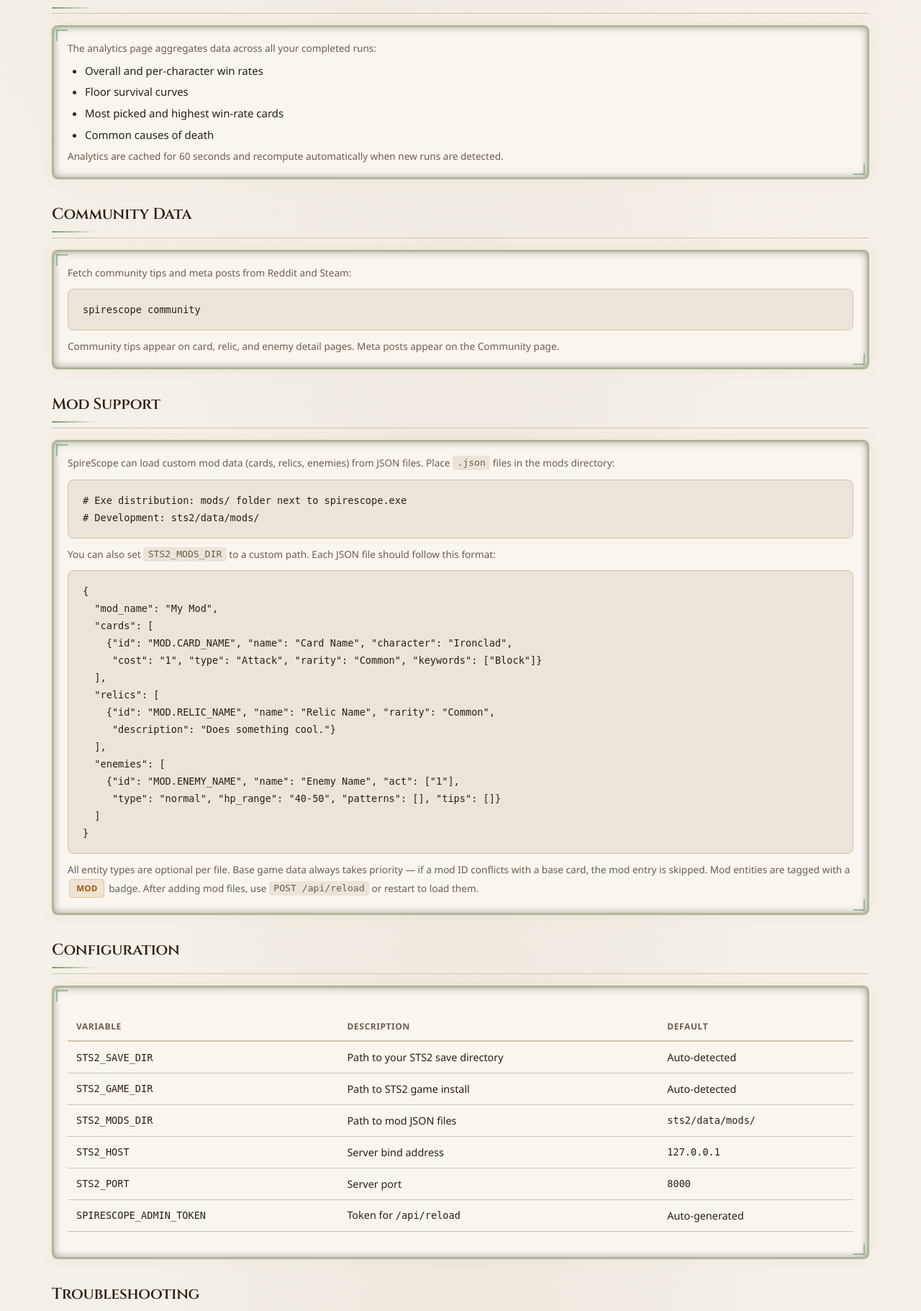
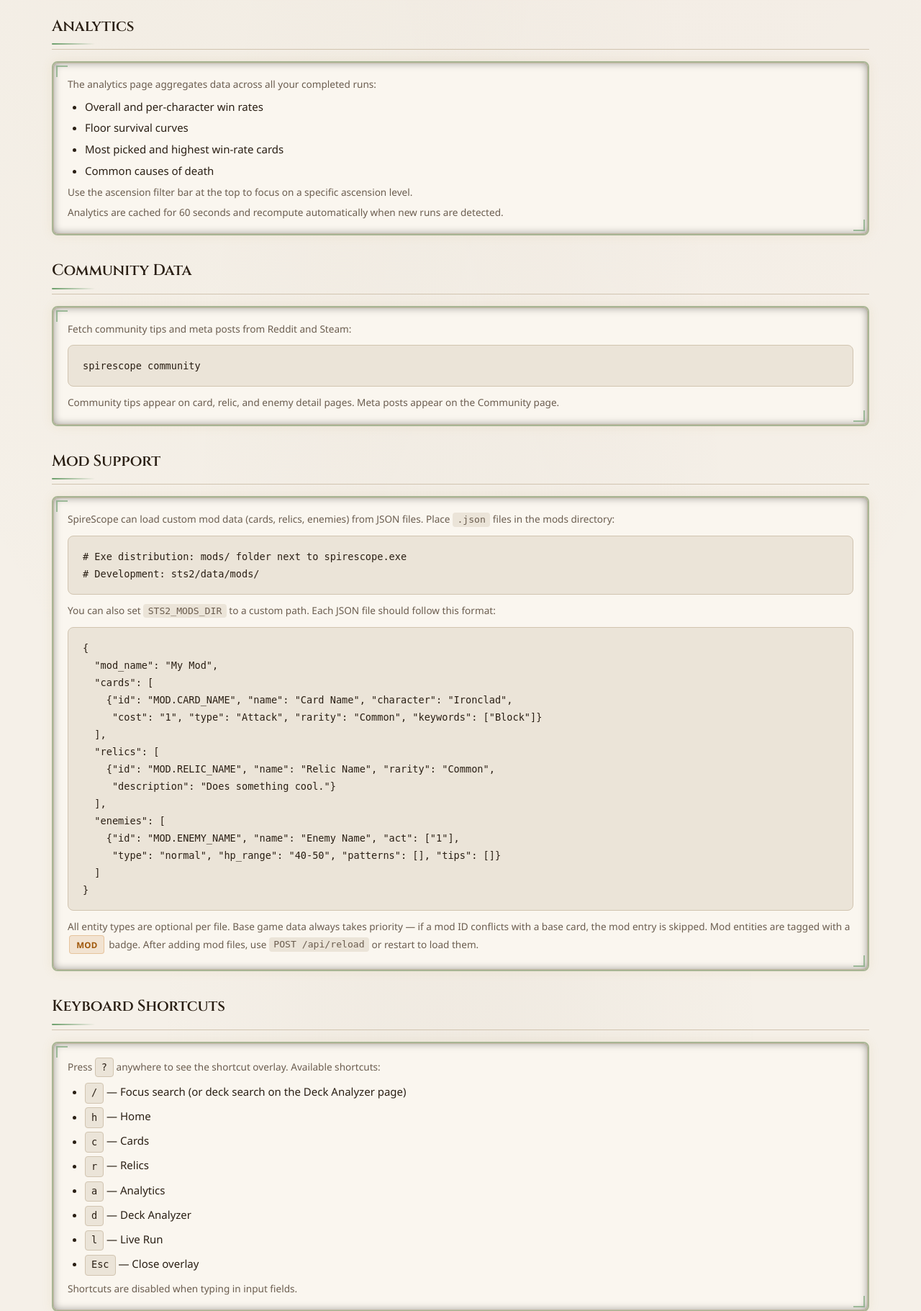
Before and after one commit to thequantumfalcon/spirescope, a FastAPI app: page /guide in a window 1280 px wide. Shown: the part 2630-4451 px from the top of the page at 72% size. Run offline with FastAPI, Linux system fonts and the light colour scheme.

Commit message:
v2.2.0
Keyboard shortcuts, ascension-filtered analytics, HTML run export,
run comparison, ruff linting. 514 tests passing.

```diff
--- a/sts2/config.py
+++ b/sts2/config.py
@@ -6,7 +6,7 @@ from pathlib import Path
 # Single source of truth for the version fallback (used when importlib.metadata
 # can't find the package, e.g. in PyInstaller bundles). Keep in sync with
 # pyproject.toml [project] version.
-VERSION = "2.1.0"
+VERSION = "2.2.0"
 
 # Project paths
 PROJECT_ROOT = Path(__file__).parent
--- a/sts2/templates/guide.html
+++ b/sts2/templates/guide.html
@@ -17,6 +17,7 @@
     <li><a href="#analytics">Analytics</a></li>
     <li><a href="#community">Community Data</a></li>
     <li><a href="#mods">Mod Support</a></li>
+    <li><a href="#shortcuts">Keyboard Shortcuts</a></li>
     <li><a href="#config">Configuration</a></li>
     <li><a href="#troubleshooting">Troubleshooting</a></li>
   </ul>
@@ -58,8 +59,8 @@ export STS2_SAVE_DIR=~/.local/share/SlayTheSpire2/steam/YOUR_ID/profile1/saves</
   <p><strong>Enemies</strong> &mdash; Filter by act and type (normal/elite/boss). Detail pages show attack patterns, strategy tips, and your personal win/loss stats.</p>
   <p><strong>Events</strong> &mdash; Every event with optimal choices and outcomes, filterable by act.</p>
   <p><strong>Strategy Guides</strong> &mdash; Per-character archetypes, key cards, key relics, and general tips. Access from character cards on the home page.</p>
-  <p><strong>Run History</strong> &mdash; All completed runs with floor-by-floor breakdown, HP tracking, card picks, and damage taken.</p>
-  <p><strong>Analytics</strong> &mdash; Aggregate statistics across all your runs: win rates, character performance, card pick rates, and more.</p>
+  <p><strong>Run History</strong> &mdash; All completed runs with floor-by-floor breakdown, HP tracking, card picks, and damage taken. Export as JSON or standalone HTML. Select two runs to compare side-by-side.</p>
+  <p><strong>Analytics</strong> &mdash; Aggregate statistics across all your runs: win rates, character performance, card pick rates, and more. Filter by ascension level.</p>
   <p><strong>Community</strong> &mdash; Community tier lists and meta discussion from Reddit.</p>
 </div>
 
@@ -92,6 +93,7 @@ export STS2_SAVE_DIR=~/.local/share/SlayTheSpire2/steam/YOUR_ID/profile1/saves</
     <li>Most picked and highest win-rate cards</li>
     <li>Common causes of death</li>
   </ul>
+  <p class="mt-sm">Use the ascension filter bar at the top to focus on a specific ascension level.</p>
   <p class="text-sm text-muted mt-sm">Analytics are cached for 60 seconds and recompute automatically when new runs are detected.</p>
 </div>
 
@@ -126,6 +128,22 @@ export STS2_SAVE_DIR=~/.local/share/SlayTheSpire2/steam/YOUR_ID/profile1/saves</
   <p class="text-sm text-muted mt-sm">All entity types are optional per file. Base game data always takes priority — if a mod ID conflicts with a base card, the mod entry is skipped. Mod entities are tagged with a <span class="tag tag-mod">Mod</span> badge. After adding mod files, use <code>POST /api/reload</code> or restart to load them.</p>
 </div>
 
+<h2 id="shortcuts">Keyboard Shortcuts</h2>
+<div class="card mb-md">
+  <p>Press <kbd>?</kbd> anywhere to see the shortcut overlay. Available shortcuts:</p>
+  <ul>
+    <li><kbd>/</kbd> &mdash; Focus search (or deck search on the Deck Analyzer page)</li>
+    <li><kbd>h</kbd> &mdash; Home</li>
+    <li><kbd>c</kbd> &mdash; Cards</li>
+    <li><kbd>r</kbd> &mdash; Relics</li>
+    <li><kbd>a</kbd> &mdash; Analytics</li>
+    <li><kbd>d</kbd> &mdash; Deck Analyzer</li>
+    <li><kbd>l</kbd> &mdash; Live Run</li>
+    <li><kbd>Esc</kbd> &mdash; Close overlay</li>
+  </ul>
+  <p class="text-sm text-muted mt-sm">Shortcuts are disabled when typing in input fields.</p>
+</div>
+
 <h2 id="config">Configuration</h2>
 <div class="card mb-md">
   <table>
```
Also changed, not shown: CONTRIBUTING.md (+3 -3 lines), pyproject.toml (+10 -1 lines), CHANGELOG.md, README.md.
